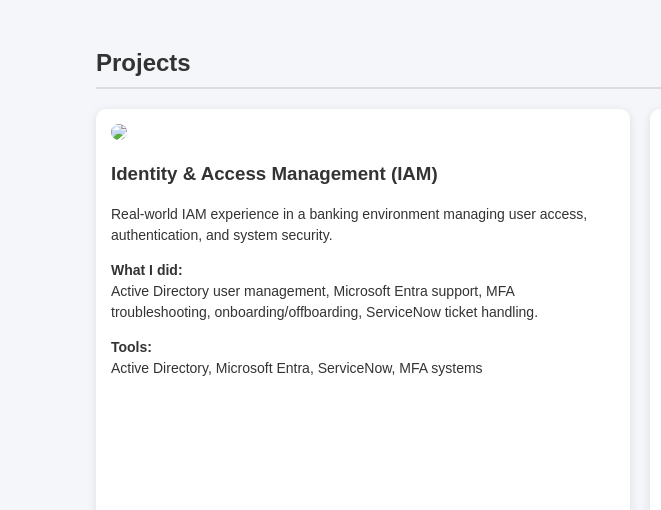
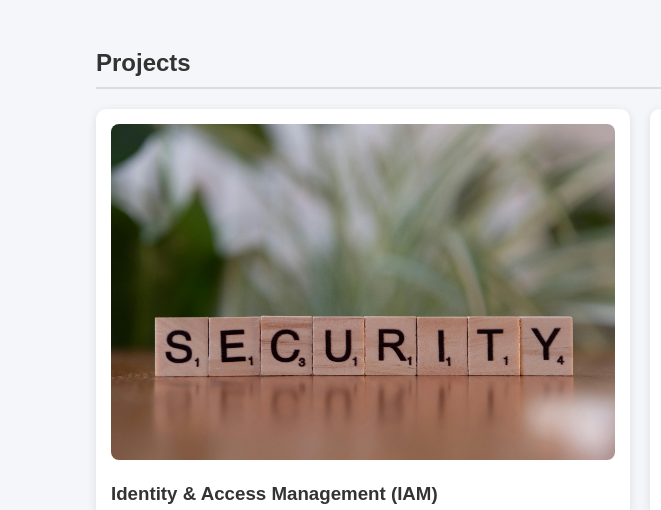
Before and after one commit to Nompumelelo-Sibande03/NompumeleloSibandePorfolio.github.io, a plain HTML site: page index.html in a window 1280 px wide. Shown: the part 1380-1890 px from the top of the page, 0-661 px from the left. Drawn offline with Linux system fonts and the light colour scheme.

Commit message:
Update index.html

```diff
--- a/index.html
+++ b/index.html
@@ -67,7 +67,7 @@ I am currently building my skills in networking (CompTIA Network+) and expanding
 
             <!-- IAM -->
             <div class="card">
-                <img src="images/iam.png">
+                <img src="images/IAM.jpg">
 
                 <h3>Identity & Access Management (IAM)</h3>
 
```
